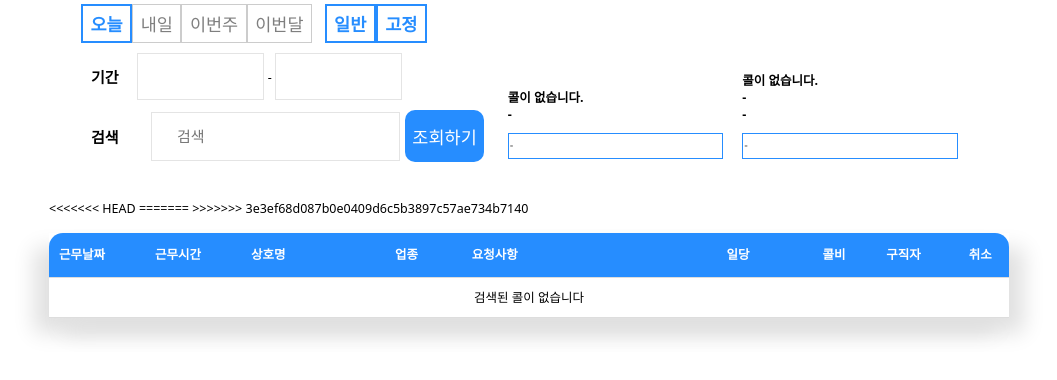
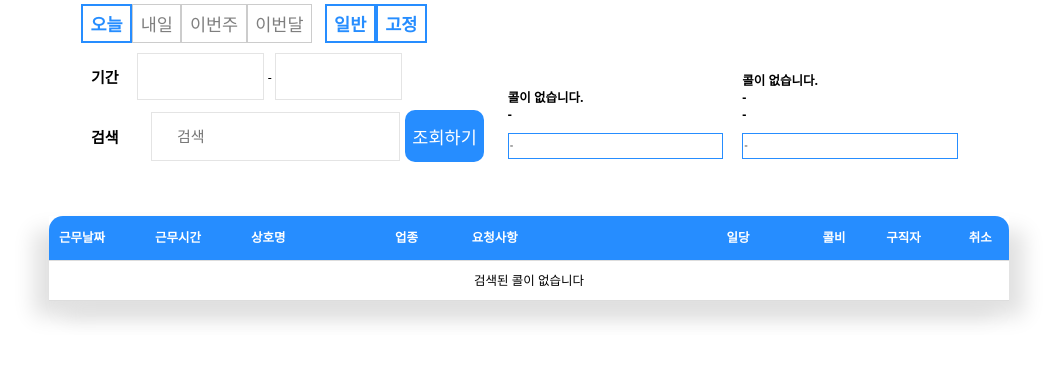
Before and after one commit to aika823/pachuling, a Flask app: page / in a window 1280 px wide. Shown: the part 152-532 px from the top of the page, without its empty margins (111-1168 px from the left). Run offline with Flask 2, Linux system fonts and the light colour scheme; data that the repository does not hold is empty; some libraries are stand-ins or nearby versions.

Commit message:
removed HEAD

```diff
--- a/application.py
+++ b/application.py
@@ -38,6 +38,7 @@ def call():
     call_dict = call_function.calculate_price(calls)
     return render_template('call/call.html', calls=calls, call_dict=call_dict, page_list=page_list)
 
+
 @application.route('/callForm')
 def callForm():
     select_page('callForm')
@@ -70,6 +71,7 @@ def company():
     companies = db.get_companies()
     return render_template('company/company.html', companies=companies, page_list=page_list)
 
+
 @application.route('/companyForm')
 def companyForm():
     select_page('companyForm')
@@ -88,6 +90,7 @@ def employee():
     # employees = db.get_employees()
     return render_template('employee/employee.html', page_list=page_list)
 
+
 @application.route('/employeeForm')
 def employee_form():
     select_page('employeeForm')
@@ -99,6 +102,7 @@ def employee_available():
     select_page('employeeAvailable')
     return render_template('employee/employeeAvailable.html', page_list=page_list)
 
+
 @application.route('/manage')
 def manage():
     select_page('black')
--- a/templates/call/call_table.html
+++ b/templates/call/call_table.html
@@ -1,8 +1,5 @@
-<<<<<<< HEAD
 <a class="makeCall" href="/call/write">콜만들기</a>
-=======
 <a class="makeCall" href="{{ url_for('callForm') }}">콜만들기</a>
->>>>>>> 3e3ef68d087b0e0409d6c5b3897c57ae734b7140
 <h1>{{ detail }}</h1>
 <table id="call_table" style="width:100%; height: 50px;">
     <colgroup>
@@ -39,13 +36,10 @@
             <td class="al_l">{{call['companyName'] | safe}}</td>
             <td class="al_l">{{call['workField'] | safe}}</td>
             <td class="al_l">{{call['detail'] | safe}}</td>
-<<<<<<< HEAD
             <td class="al_r">{{call['salary'] | safe}}</td>
             <td class="al_r">{{call['price'] | safe}}</td>
-=======
             <td class="al_r">{{call['price'] | safe}}</td>
             <td class="al_r">{{call['salary'] | safe}}</td>
->>>>>>> 3e3ef68d087b0e0409d6c5b3897c57ae734b7140
             <td>{{call['employeeName'] | safe}}</td>
             {% if(call['cancelled'] == 1) %}
             <td>(취소됨)</td>
```
